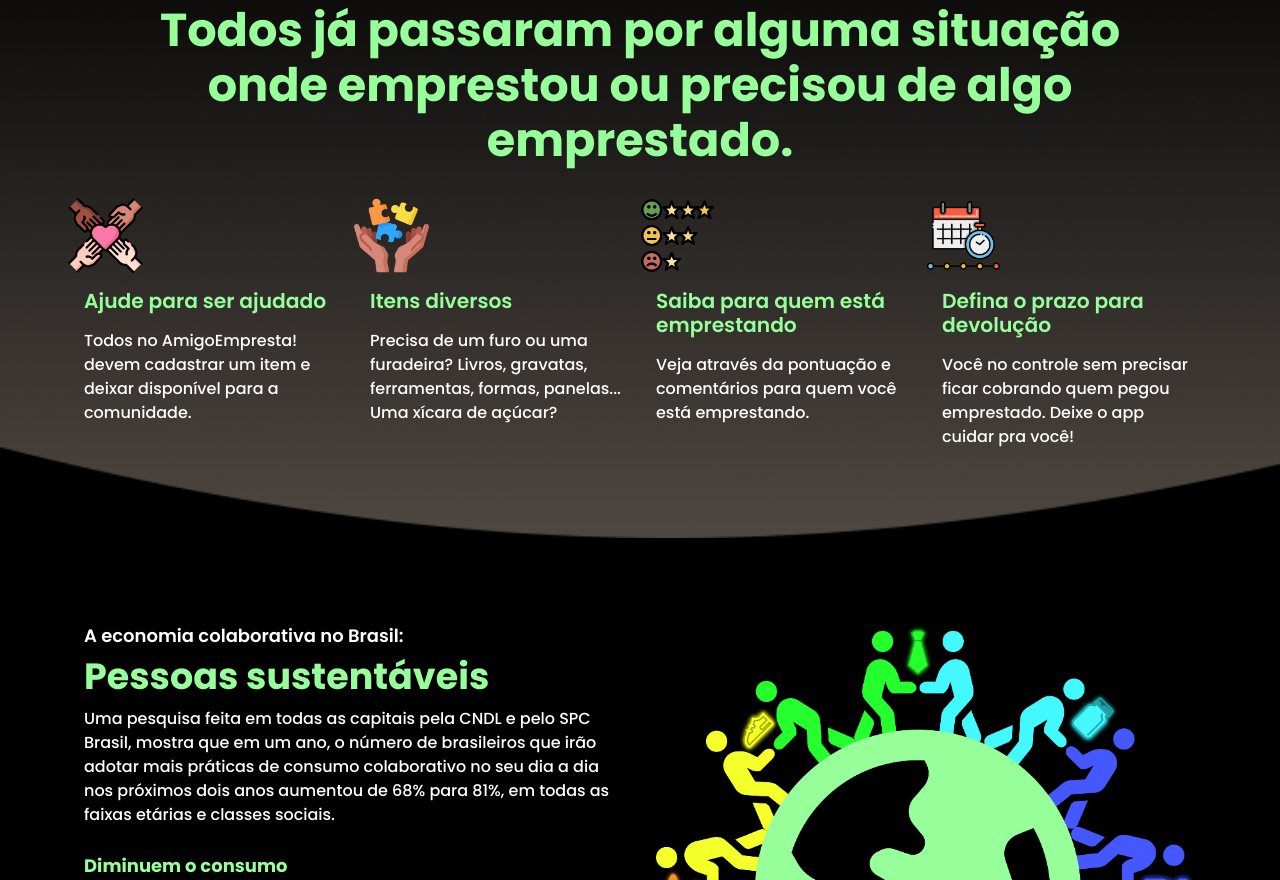
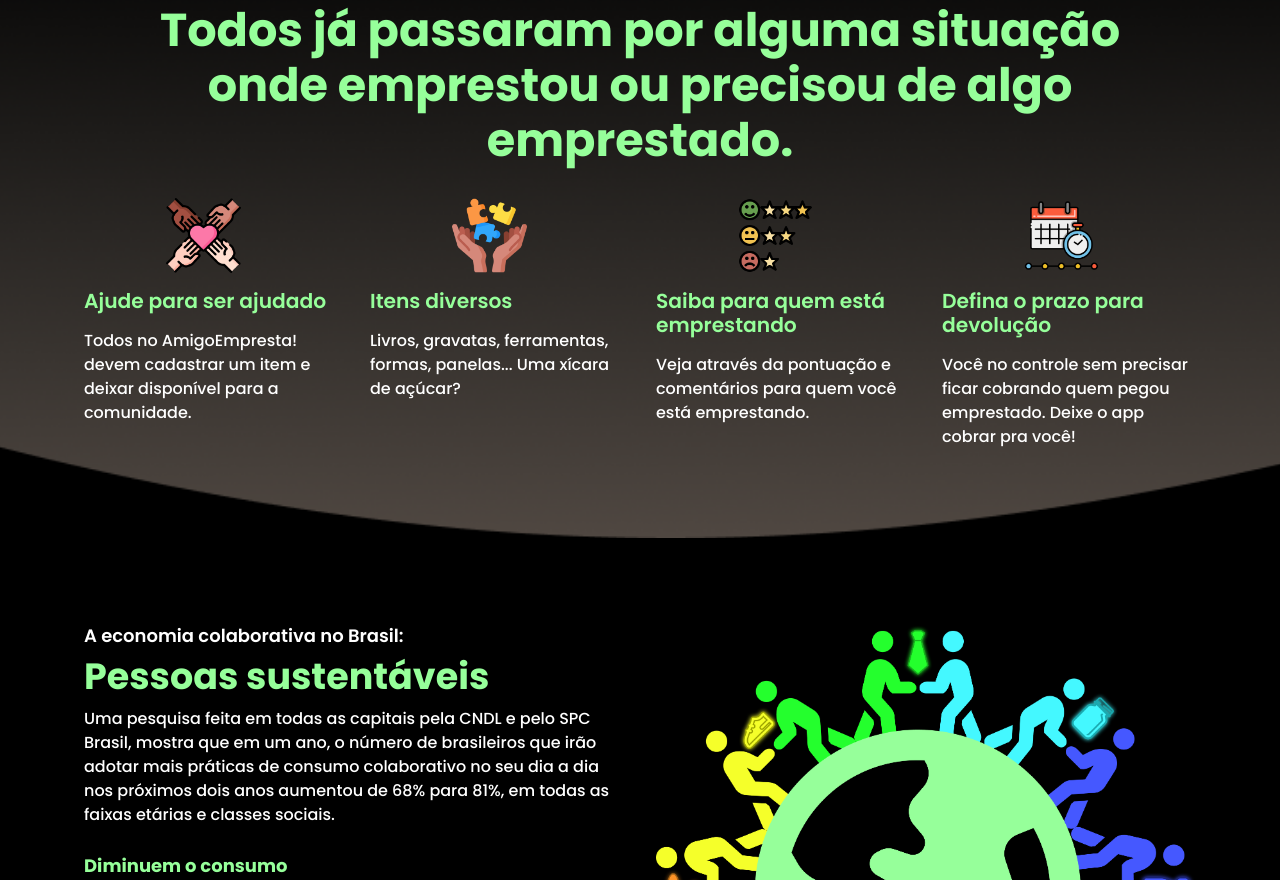
Before and after one commit to AmigoEmpresta/landingPage, a website: page docs/index.html in a window 1280 px wide. Shown: the part 802-1682 px from the top of the page. Drawn offline with Linux system fonts and the light colour scheme; a web font is replaced by a local one.

Commit message:
Update index.html
finalizando pedidos Vini antes de mandar pro Jordani

```diff
--- a/docs/index.html
+++ b/docs/index.html
@@ -58,7 +58,7 @@
           <div class="row align-items-center">
             <div class="col-md-6 text-md-start text-center py-6">
               <h1 class="mb-4 fs-9 fw-bold">A rede social decisiva para um mundo sustentável.</h1>
-              <p class="mb-6 lead text-secondary">Se você tem algo parado que praticamente nunca usa, se você já perdeu itens por emprestar e não saber mais com quem está, se você raramente vai precisar novamente, junte-se à nós!<br class="d-none d-xl-block" /><br class="d-none d-xl-block" /></br>AmigoEmpresta!</p>
+              <p class="mb-6 lead text-secondary">Precisa de um furo ou uma furadeira? Se você tem algo parado que praticamente nunca usa, se você já perdeu itens por emprestar e não saber mais com quem está, junte-se à nós!<br class="d-none d-xl-block" /><br class="d-none d-xl-block" /></br>Precisou? AmigoEmpresta!</p>
               <!-- <div class="text-center text-md-start"><a class="btn btn-warning me-3 btn-lg" href="#!" role="button">Get started</a><a class="btn btn-link text-warning fw-medium" href="#!" role="button" data-bs-toggle="modal" data-bs-target="#popupVideo"><span class="fas fa-play me-2"></span>Watch the video </a></div> -->
             </div>
             <div class="col-md-6 text-end"><img class="pt-7 pt-md-0 img-fluid" src="ladoinicio.png" alt="" /></div>
@@ -78,21 +78,36 @@
         <div class="container">
           <h1 class="fs-9 fw-bold mb-4 text-center"> Todos já passaram por alguma situação <br class="d-none d-xl-block" />onde emprestou ou precisou de algo emprestado.</h1>
           <div class="row">
-            <div class="col-lg-3 col-sm-6 mb-2"> <img class="mb-3 ms-n3" src="assets/img/category/icon1.png" width="75" alt="Feature" />
+            <div class="col-lg-3 col-sm-6 mb-2"> <!-- <img class="mb-3 ms-n3" src="assets/img/category/icon1.png" width="75" alt="Feature" /> -->
+              <div class="text-center"> <!-- Nova div adicionada -->
+                <img class="mb-3 ms-n3" src="assets/img/category/icon1.png" width="75" alt="Feature" />
+              </div>
               <h4 class="mb-3">Ajude para ser ajudado</h4>
               <p class="mb-0 fw-medium text-secondary">Todos no AmigoEmpresta! devem cadastrar um item e deixar disponível para a comunidade.</p>
             </div>
-            <div class="col-lg-3 col-sm-6 mb-2"> <img class="mb-3 ms-n3" src="assets/img/category/icon2.png" width="75" alt="Feature" />
+            <div class="col-lg-3 col-sm-6 mb-2">
+              <div class="text-center"> <!-- Nova div adicionada -->
+                <img class="mb-3 ms-n3" src="assets/img/category/icon2.png" width="75" alt="Feature" />
+              </div>
+              <!-- <img class="mb-3 ms-n3" src="assets/img/category/icon2.png" width="75" alt="Feature" /> -->
               <h4 class="mb-3">Itens diversos</h4>
-              <p class="mb-0 fw-medium text-secondary">Precisa de um furo ou uma furadeira? Livros, gravatas, ferramentas, formas, panelas... Uma xícara de açúcar?<br></p>
+              <p class="mb-0 fw-medium text-secondary">Livros, gravatas, ferramentas, formas, panelas... Uma xícara de açúcar?<br></p>
             </div>
-            <div class="col-lg-3 col-sm-6 mb-2"> <img class="mb-3 ms-n3" src="assets/img/category/icon3.png" width="75" alt="Feature" />
+            <div class="col-lg-3 col-sm-6 mb-2">
+              <div class="text-center"> <!-- Nova div adicionada -->
+                <img class="mb-3 ms-n3" src="assets/img/category/icon3.png" width="75" alt="Feature" />
+              </div>
+              <!-- <img class="mb-3 ms-n3" src="assets/img/category/icon3.png" width="75" alt="Feature" /> -->
               <h4 class="mb-3">Saiba para quem está emprestando</h4>
               <p class="mb-0 fw-medium text-secondary">Veja através da pontuação e comentários para quem você está emprestando.</p>
             </div>
-            <div class="col-lg-3 col-sm-6 mb-2"> <img class="mb-3 ms-n3" src="assets/img/category/icon4.png" width="75" alt="Feature" />
+            <div class="col-lg-3 col-sm-6 mb-2">
+              <div class="text-center"> <!-- Nova div adicionada -->
+                <img class="mb-3 ms-n3" src="assets/img/category/icon4.png" width="75" alt="Feature" />
+              </div>
+              <!-- <img class="mb-3 ms-n3" src="assets/img/category/icon4.png" width="75" alt="Feature" /> -->
               <h4 class="mb-3">Defina o prazo para devolução</h4>
-              <p class="mb-0 fw-medium text-secondary">Você no controle sem precisar ficar cobrando quem pegou emprestado. Deixe o app cuidar pra você!</p>
+              <p class="mb-0 fw-medium text-secondary">Você no controle sem precisar ficar cobrando quem pegou emprestado. Deixe o app cobrar pra você!</p>
             </div>
           </div>
           <!-- <div class="text-center"><a class="btn btn-warning" href="#!" role="button">SIGN UP NOW</a></div> -->
@@ -160,15 +175,15 @@
               </br> São eles:
               </p>
               <div class="d-flex align-items-center mb-3"> <img class="me-sm-4 me-2" src="assets/img/manager/tick.png" width="60" alt="tick" />
-                <p class="fw-medium mb-0 text-secondary"><b>Elemento social:</b></br> quanto maior a densidade populacional nas cidades do mundo, maior
+                <p class="fw-medium mb-0 text-secondary"><b>Elemento social:</b></br> Quanto maior a densidade populacional nas cidades do mundo, maior
                   há a necessidade de considerar conceitos como sustentabilidade empresarial, abordagens que estimulem o desenvolvimento de um senso de comunidade e altruísmo;</p>
               </div>
               <div class="d-flex align-items-center mb-3"> <img class="me-sm-4 me-2" src="assets/img/manager/tick.png" width="60" alt="tick" />
-                <p class="fw-medium mb-0 text-secondary"><b>Elemento econômico:</b></br> produtos com estoque sobrando ou sem uso geram desperdício. Por meio da economia de colaboração,
+                <p class="fw-medium mb-0 text-secondary"><b>Elemento econômico:</b></br> Produtos com estoque sobrando ou sem uso geram desperdício. Por meio da economia de colaboração,
                    aumenta-se a flexibilidade financeira e prioriza-se o acesso a esses produtos, reduzindo o desperdício e o acúmulo;</p>
               </div>
               <div class="d-flex align-items-center mb-3"><img class="me-sm-4 me-2" src="assets/img/manager/tick.png" width="60" alt="tick" />
-                <p class="fw-medium mb-0 text-secondary"> <b>Elemento tecnológico:</b></br> com a democratização do uso da internet, a economia compartilhada se beneficia do aumento do
+                <p class="fw-medium mb-0 text-secondary"> <b>Elemento tecnológico:</b></br> Com a democratização do uso da internet, a economia compartilhada se beneficia do aumento do
                   acesso às redes sociais e do uso de dispositivos e plataformas móveis (como aplicativos) e sistemas de pagamento online.</p>
               </div>
             </div>
```
